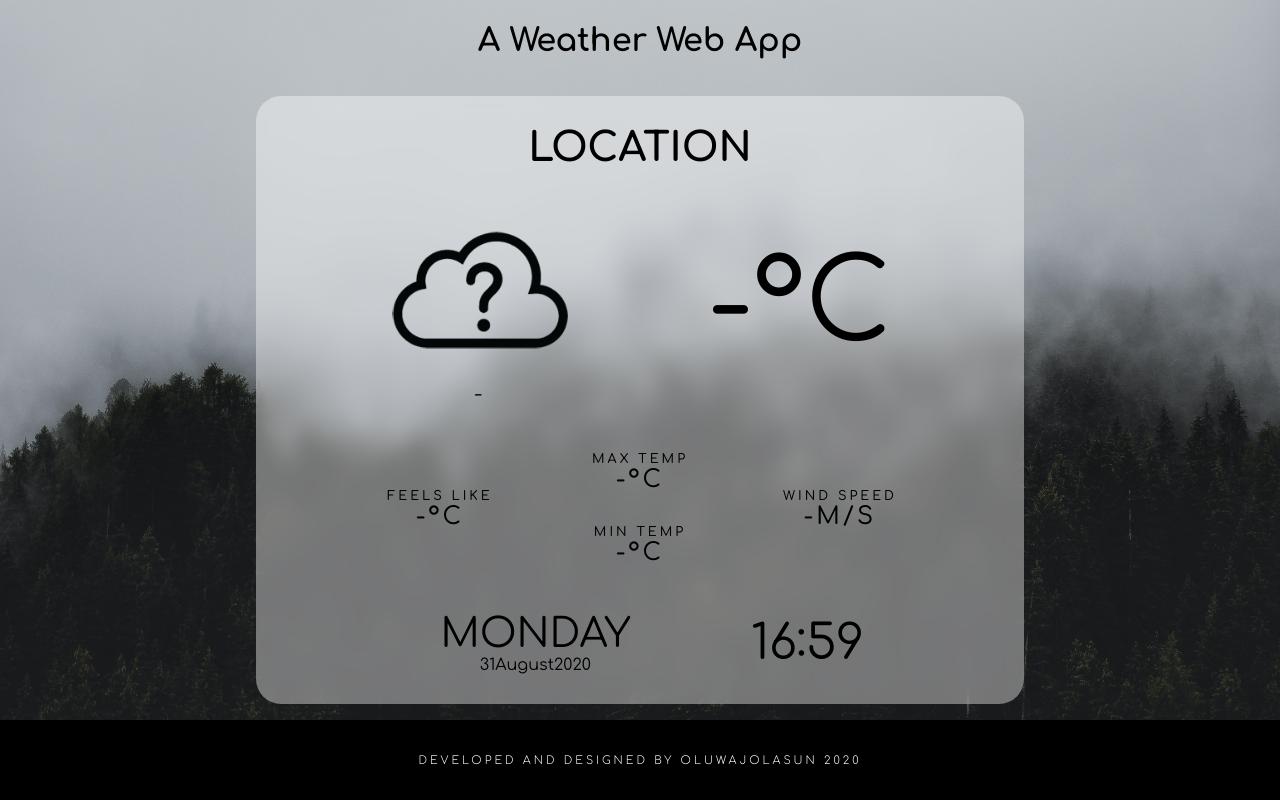
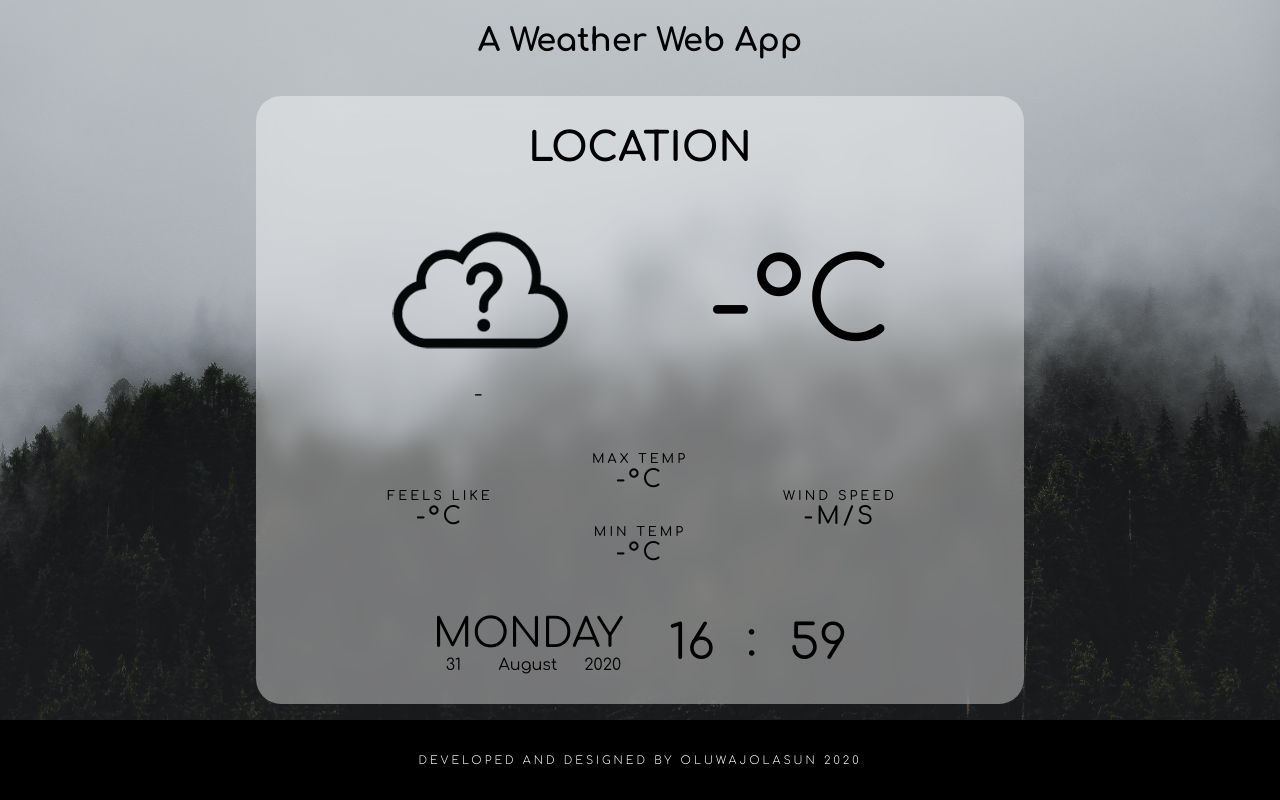
Before and after one commit to oluwajolasun/a-weather-web-app, a plain HTML site: page index.html in a window 1280 px wide. Drawn offline with Linux system fonts and the light colour scheme.

Commit message:
Changed date and time flexbox

```diff
--- a/style.css
+++ b/style.css
@@ -187,8 +187,8 @@ main {
     justify-content: center;
 }
 
-.info-4 > div{
-    margin: 0 3rem;
+.info-4 div {
+    width: 14rem;
 }
 
 .day {
@@ -199,10 +199,12 @@ main {
 
 .full-date {
     display: flex;
-    justify-content: space-between;
-    margin: 0 4rem 0 4rem;
+    text-align: center;
 }
 
+.full-date div {
+    width: 100%
+}
 
 .time {
     display: flex;
```
